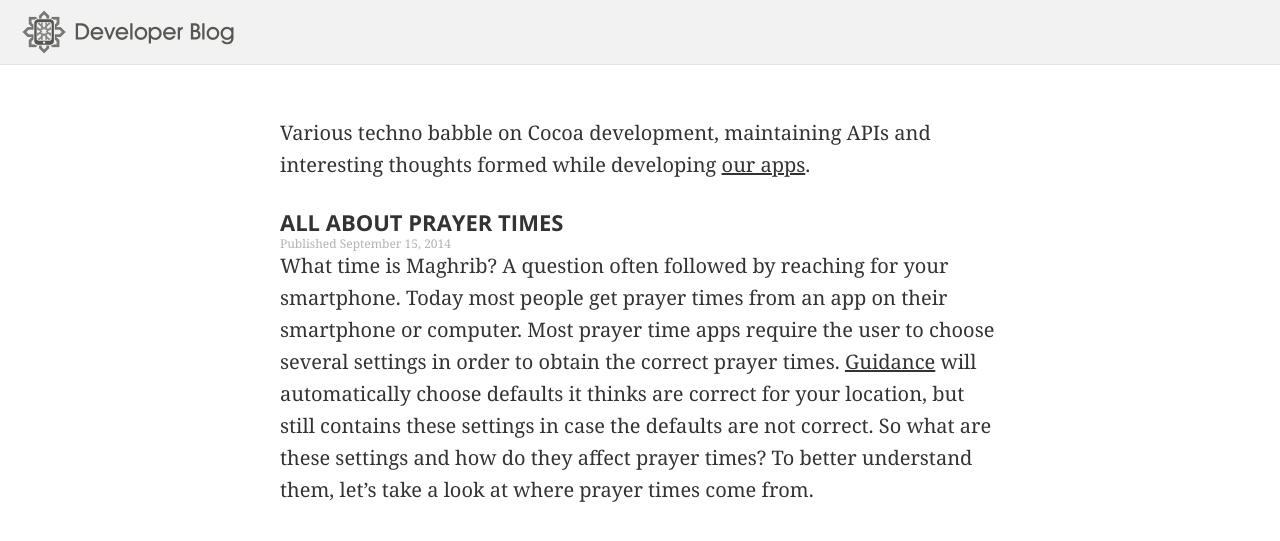
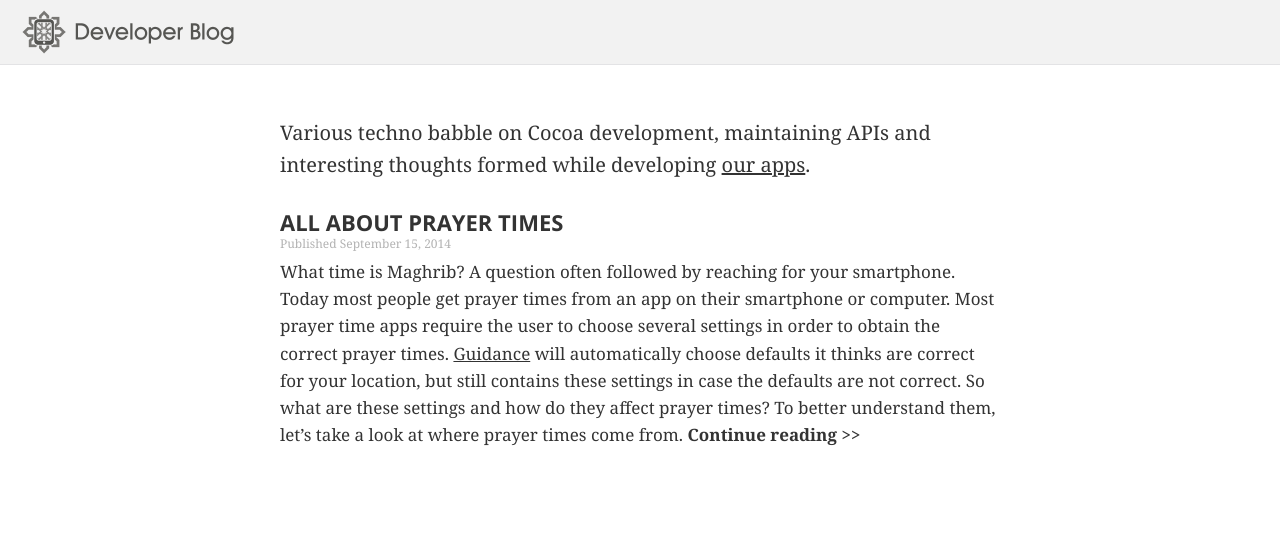
Before and after one commit to batoulapps/batoulapps.github.io, a Jekyll site: the page built from index.html, in a window 1280 px wide. Shown: the top 541 px of the page. Built offline with Jekyll 4.4.1, drawn with Linux system fonts in a browser that asks for light colours; some web fonts are replaced.

Commit message:
added snippet to main page

```diff
--- a/css/style.css
+++ b/css/style.css
@@ -204,9 +204,19 @@ pre {
 	font-size: 12px;
 	color: #b3b3b3;
 	line-height: 1;
+	padding: 0px 0px 8px 0px;
 }
 
 .main ul {
 	margin: 0px;
 	list-style-type: none;
 }
+
+.main li p {
+	font-size: 17px;
+}
+
+.main li a.continue {
+	text-decoration: none;
+	font-weight: bold;
+}
--- a/index.html
+++ b/index.html
@@ -10,7 +10,7 @@ layout: default
     <li>
       <a href="{{ post.url }}" class="entry-link">{{ post.title }}</a>
       <span class="entry-date">Published {{ post.date | date: "%B %-d, %Y" }}</span>
-      {{ post.excerpt }}
+      <p>{{ post.excerpt | remove: '<p>' | remove: '</p>' }}<a class="continue" href="{{ post.url }}">Continue reading &gt;&gt;</a></p>
     </li>
   {% endfor %}
 </ul>
```
